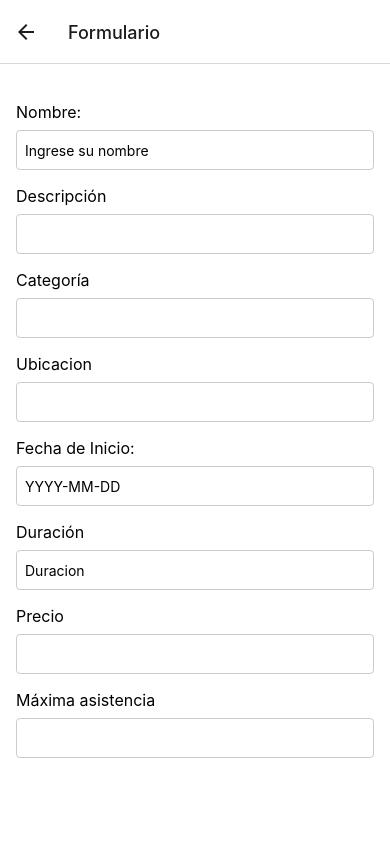
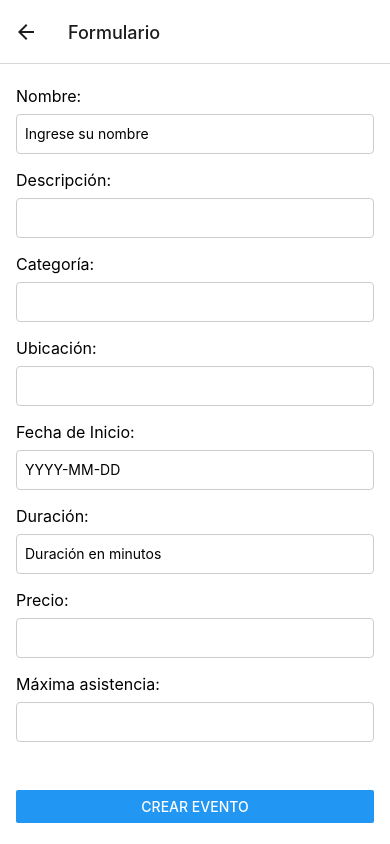
Before and after one commit to YaeSaroka/React_Expo_Events, a React Native app: screen /Formulario in a window 390 px wide. Built offline with nearby package versions, Linux system fonts and the light colour scheme.

Commit message:
faltan paremetros form

```diff
--- a/views/Formulario.jsx
+++ b/views/Formulario.jsx
@@ -1,15 +1,9 @@
 import { StatusBar } from 'expo-status-bar';
-import { StyleSheet, Text, View,TextInput, Button, Alert} from 'react-native';
+import { StyleSheet, Text, View, TextInput, Button, Alert, Modal, TouchableOpacity } from 'react-native';
 import axios from 'axios';
-import { useState, useEffect } from 'react';
-import { useNavigation } from '@react-navigation/native';
+import { useState } from 'react';
 
-export default function Formulario({ response }) {
-  const [start_date, setstart_date] = useState('');
-  const [arrayEvents, setarrayEvents] = useState('');
-  const [errorMessage, setErrorMessage] = useState('');
-  const navigation = useNavigation();
-
+export default function Formulario({ route }) {
   const [name, setName] = useState('');
   const [description, setDescription] = useState('');
   const [id_event_category, setId_event_category] = useState('');
@@ -18,24 +12,48 @@ export default function Formulario({ response }) {
   const [duration_in_minutes, setDuration_in_minutes] = useState('');
   const [price, setPrice] = useState('');
   const [max_assistance, setMax_assistance] = useState('');
-  const [enabled_enrollement, setEnabled_enrollement] = useState('');
+  const [enabled_enrollement, setEnabled_enrollement] = useState(true);
   const [id_creator_user, setId_creator_user] = useState('');
+  const [modalVisible, setModalVisible] = useState(false);
 
-  const handleCreateEvent = async ( ) => {
+  const { response_1 } = route.params || {};
+
+  const handleCreateEvent = async () => {
+    console.log("entró");
+    console.log(name);
     try {
-      const response = await axios.post('http://172.18.224.1:3000/api/event', {name, description, id_event_category, id_event_location,start_date, duration_in_minutes, price, max_assistance, enabled_enrollement, id_creator_user });
-      if (response.data.success){
-
+      const response_1 = await axios.post('http://172.24.208.1:3000/api/event', {
+        name,
+        description,
+        id_event_category,
+        id_event_location,
+        start_date: startDate,
+        duration_in_minutes,
+        price,
+        max_assistance,
+        enabled_enrollement,
+        id_creator_user
+      });
+      if (response_1.data.success) {
+        Alert.alert('Success', 'Event created successfully');
+        closeModal();
       }
     } catch (error) {
-      Alert.alert('Error de Login', error.response.data.message || 'No se pudo iniciar sesión. Por favor, intente nuevamente.');
+      Alert.alert('Error', error.response?.data?.message || 'Could not create event. Please try again.');
     }
   }
-    console.log(response)
+
+  const openModal = () => {
+    setModalVisible(true);
+  };
+
+  const closeModal = () => {
+    setModalVisible(false);
+  };
+
   return (
     <View style={styles.container}>
-
-        {response}
+      {response_1}
       <Text style={styles.label}>Nombre:</Text>
       <TextInput
         style={styles.input}
@@ -43,21 +61,21 @@ export default function Formulario({ response }) {
         onChangeText={setName}
         placeholder="Ingrese su nombre"
       />
-   <Text style={styles.label}>Descripción</Text>
+      <Text style={styles.label}>Descripción:</Text>
       <TextInput
         style={styles.input}
         value={description}
         onChangeText={setDescription}
         placeholder=""
       />
-<Text style={styles.label}>Categoría</Text>
+      <Text style={styles.label}>Categoría:</Text>
       <TextInput
         style={styles.input}
         value={id_event_category}
         onChangeText={setId_event_category}
         placeholder=""
       />
-<Text style={styles.label}>Ubicacion</Text>
+      <Text style={styles.label}>Ubicación:</Text>
       <TextInput
         style={styles.input}
         value={id_event_location}
@@ -71,21 +89,21 @@ export default function Formulario({ response }) {
         onChangeText={setStartDate}
         placeholder="YYYY-MM-DD"
       />
-   <Text style={styles.label}>Duración</Text>
+      <Text style={styles.label}>Duración:</Text>
       <TextInput
         style={styles.input}
         value={duration_in_minutes}
-  onChangeText={setId_event_location}
-  placeholder="Duracion"
+        onChangeText={setDuration_in_minutes}
+        placeholder="Duración en minutos"
       />
-<Text style={styles.label}>Precio</Text>
+      <Text style={styles.label}>Precio:</Text>
       <TextInput
         style={styles.input}
         value={price}
         onChangeText={setPrice}
         placeholder=""
       />
-<Text style={styles.label}>Máxima asistencia</Text>
+      <Text style={styles.label}>Máxima asistencia:</Text>
       <TextInput
         style={styles.input}
         value={max_assistance}
@@ -94,7 +112,7 @@ export default function Formulario({ response }) {
       />
       <TextInput
         style={styles.hiddenInput}
-    value={true}
+        value={String(enabled_enrollement)}
         onChangeText={setEnabled_enrollement}
         editable={false}
       />
@@ -104,9 +122,38 @@ export default function Formulario({ response }) {
         onChangeText={setId_creator_user}
         editable={false}
       />
+      <Button title="Crear Evento" onPress={openModal} />
+
+      <Modal
+        animationType="slide"
+        transparent={true}
+        visible={modalVisible}
+        onRequestClose={closeModal}
+      >
+        <View style={styles.modalBackground}>
+          <View style={styles.modalContainer}>
+            <Text style={styles.modalTitle}>Confirmar Evento</Text>
+            <Text>Datos ingresados:</Text>
+            <Text>Nombre: {name}</Text>
+            <Text>Descripción: {description}</Text>
+            <Text>Fecha de Inicio: {startDate}</Text>
+            <Text>Duración: {duration_in_minutes}</Text>
+            <Text>Precio: {price}</Text>
+            <Text>Máxima asistencia: {max_assistance}</Text>
+            <View style={styles.buttonContainer}>
+              <TouchableOpacity style={styles.button} onPress={closeModal}>
+                <Text style={styles.buttonText}>Cancelar</Text>
+              </TouchableOpacity>
+              <TouchableOpacity style={styles.button} onPress={handleCreateEvent}>
+                <Text style={styles.buttonText}>Confirmar</Text>
+              </TouchableOpacity>
             </View>
-
-    )}
+          </View>
+        </View>
+      </Modal>
+    </View>
+  );
+}
 
 const styles = StyleSheet.create({
   container: {
@@ -135,5 +182,45 @@ export default function Formulario({ response }) {
     paddingHorizontal: 0,
     borderRadius: 4,
     opacity: 0
-            }
+  },
+  modalBackground: {
+    flex: 1,
+    justifyContent: 'center',
+    alignItems: 'center',
+    backgroundColor: 'rgba(0, 0, 0, 0.5)', // Fondo oscuro
+  },
+  modalContainer: {
+    width: '80%',
+    padding: 20,
+    backgroundColor: '#fff',
+    borderRadius: 10,
+    elevation: 5, // Sombra para Android
+    shadowColor: '#000', // Sombra para iOS
+    shadowOffset: { width: 0, height: 2 },
+    shadowOpacity: 0.2,
+    shadowRadius: 4,
+    alignItems: 'center',
+  },
+  modalTitle: {
+    fontSize: 20,
+    fontWeight: 'bold',
+    marginBottom: 10,
+  },
+  buttonContainer: {
+    flexDirection: 'row',
+    justifyContent: 'space-between',
+    width: '100%',
+  },
+  button: {
+    marginTop: 20,
+    padding: 10,
+    backgroundColor: '#007bff',
+    borderRadius: 5,
+    flex: 1,
+    marginHorizontal: 5,
+  },
+  buttonText: {
+    color: '#fff',
+    textAlign: 'center',
+  },
 });
--- a/views/Home.jsx
+++ b/views/Home.jsx
@@ -4,11 +4,14 @@ import axios from 'axios';
 import { useState, useEffect } from 'react';
 import { useNavigation } from '@react-navigation/native';
 
-export default function Home(response) {
-  const [start_date, setstart_date] = useState('');
+export default function Home({route}) {
+  const [start_date_recortada, setstart_date] = useState('');
   const [arrayEvents, setarrayEvents] = useState('');
   const [errorMessage, setErrorMessage] = useState('');
   const navigation = useNavigation();
+
+  const { response_1 } = route.params || {};
+  console.log(response_1);
 
   const handleEventsHome = async () => {
     try {
@@ -18,13 +21,13 @@ export default function Home(response) {
       Alert.alert('Error de Login', error.response.data.message || 'No se pudo iniciar sesión. Por favor, intente nuevamente.');
     }
     }
-
     const selectEventsHome = async () => {  //próximos eventos
       try {
-        const response = await axios.get('http://172.18.224.1:3000/api/event/100/0');
+        const response = await axios.get('http://172.24.208.1:3000/api/event/100/0');
         const now = new Date();
         const filteredEvents = response.data.collection.map((evento) => {
           if ( evento.start_date === '2024-03-29T03:00:00.000Z' ) {
+            setstart_date(evento.start_date.substring(0,10))
             return evento;
           } else console.log("no");
           return null;
@@ -44,15 +47,16 @@ export default function Home(response) {
     return (
       <View style={styles.container}>
         <Text>Home</Text>
+        <Text>Siguientes eventos: </Text>
         {arrayEvents.length > 0 ? (
           arrayEvents.map((evento, index) => (
-            <Text key={index}>{evento.id}</Text>
+            <Text key={index}>{evento.name} - {start_date_recortada}</Text>
           ))
         ) : (
           <Text>No hay eventos</Text>
         )}
         {errorMessage ? <Text>{errorMessage}</Text> : null}
-        <StatusBar style="auto" /><Button title="+" onPress ={()=> navigation.navigate('Formulario', {response})} />
+        <StatusBar style="auto" /><Button title="+" onPress ={()=> navigation.navigate('Formulario', {response_1})} />
       </View>
     );
   }
--- a/views/Login.jsx
+++ b/views/Login.jsx
@@ -11,10 +11,10 @@ export default function Login({ navigation }) {
 
   const handleLogin = async () => {
     try {
-      const response = await axios.post('http://172.18.224.1:3000/api/user/login', {username,password});
+      const response = await axios.post('http://172.24.208.1:3000/api/user/login', {username,password});
       if (response.data.success) {
         console.log(response.data, "data");
-        var response_1 = response
+        var response_1 = response.data.result.token;
         navigation.navigate('Home', {response_1});
       }
     } catch (error) {
--- a/views/Register.jsx
+++ b/views/Register.jsx
@@ -11,7 +11,7 @@ export default function Register({ navigation }) {
 
   const handleRegister = async () => {
     try {
-      const response = await axios.post('http://172.18.224.1:3000/api/user/register', {
+      const response = await axios.post('http://172.24.208.1:3000/api/user/register', {
         first_name: firstName,
         last_name: lastName,
         username,
```
Lines whose indentation alone changed are shown as unchanged.
